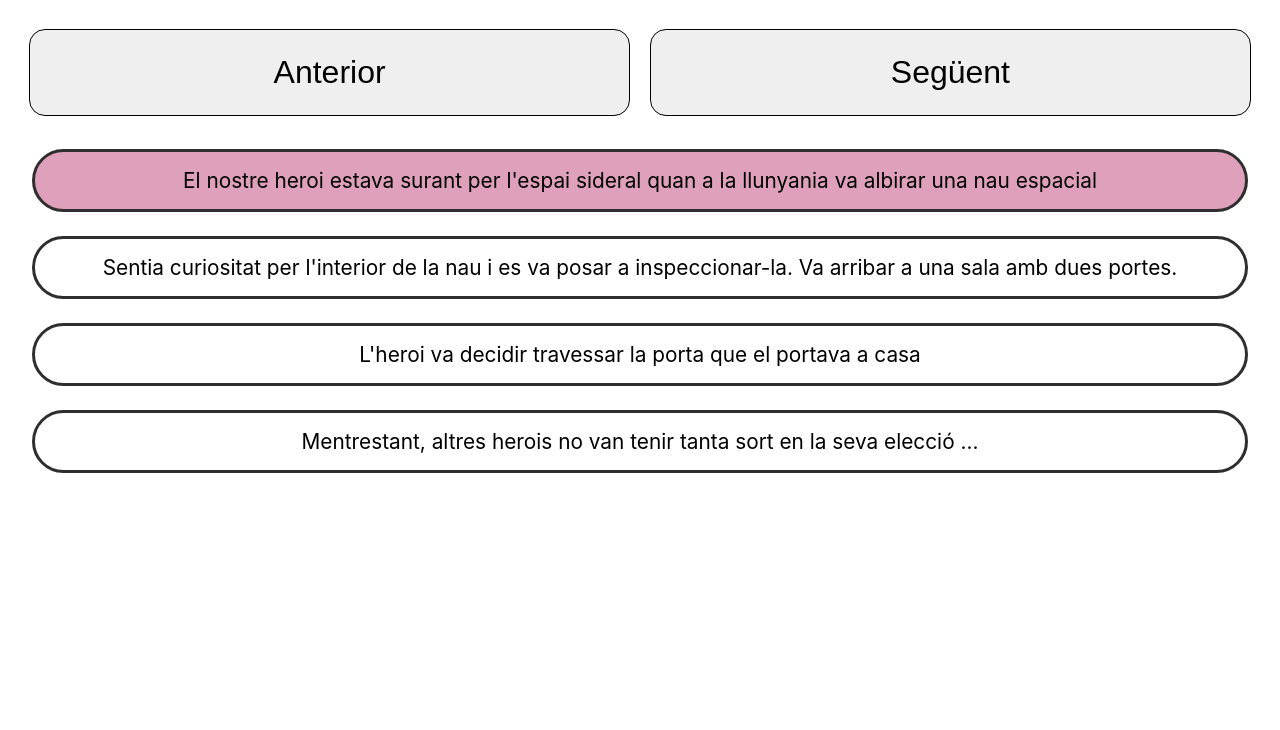
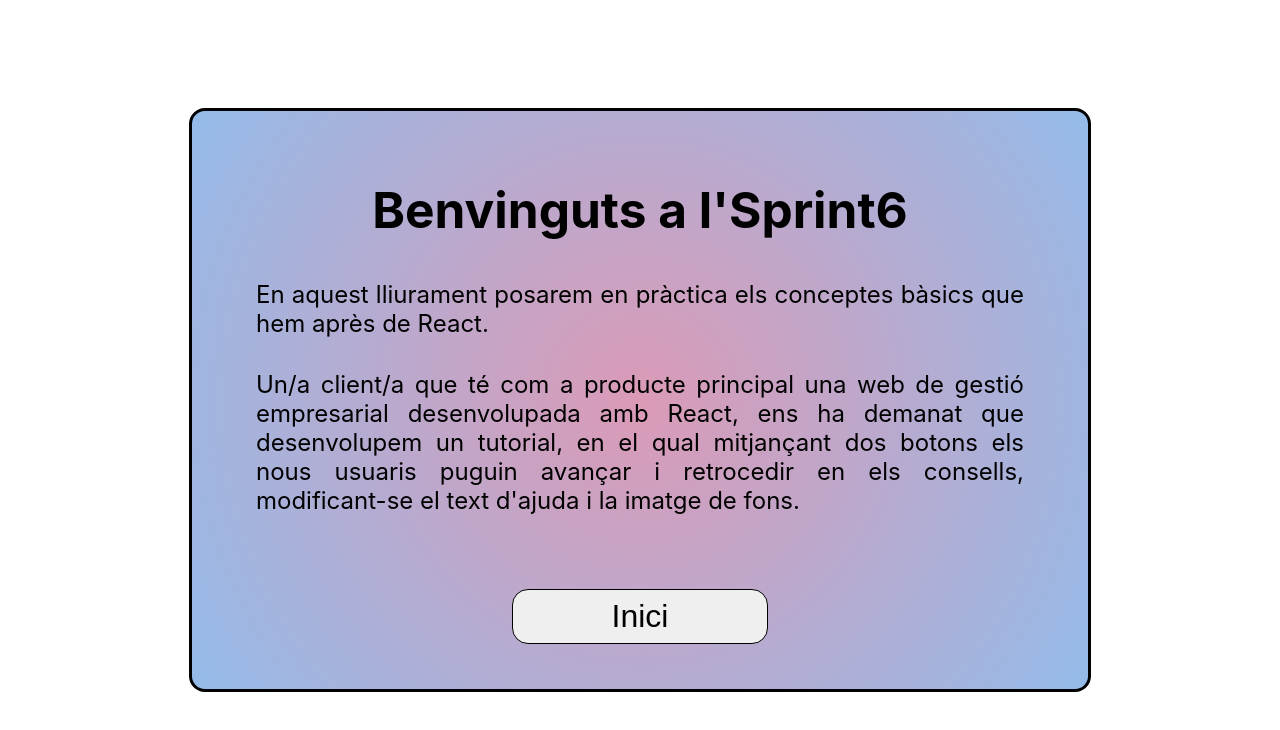
Before and after one commit to abrmoralesm/sprint6, a React (Create React App) app: page / in a window 1280 px wide. Shown: the top 730 px of the page. Built offline with nearby package versions, Linux system fonts and the light colour scheme.

Commit message:
Exercici 5
Mostrar a l'usuari/ària una pantalla inicial de benvinguda, que contingui la descripció del projecte i un botó de començar

```diff
--- a/src/App.js
+++ b/src/App.js
@@ -1,32 +1,33 @@
-import { Escena } from './components/escena/Escena';
-import { text } from './fakeApi/text';
-import { Botons } from './components/botons/Botons';
-import {useState} from 'react';
+import { Escena } from "./components/escena/Escena";
+import { text } from "./fakeApi/text";
+import { Botons } from "./components/botons/Botons";
+import { useState } from "react";
+import { Benvinguda } from "./components/benvinguda/Benvinguda";
 
 function App() {
+  const [inici, setInici] = useState(true);
+  const start = () => setInici(false);
 
-
-   const [textActive, setTextActive] = useState(1);
+  const [textActive, setTextActive] = useState(1);
   const increment = () =>
-    textActive !== text.length &&
-    setTextActive ((textActive) => textActive + 1);
+    textActive !== text.length && setTextActive((textActive) => textActive + 1);
   const decrement = () =>
     textActive !== 1 && setTextActive((textActive) => textActive - 1);
 
   return (
-    <div className='App'>
-
-    <Botons increment={increment} decrement={decrement} />
-      {text.map((element) => (
-        <Escena
-          key={element.id}
-          text={element.text}
-          isActive={element.id === textActive}
-        />
-      ))}
+    <div>
+      {inici ? (
+        <>
+          <Benvinguda start={start} />
+        </>
+      ) : (
+        <>
+          <Botons increment={increment} decrement={decrement} />
+          <Escena text={text} textActive={textActive} />
+        </>
+      )}
     </div>
   );
 }
 
-
 export default App;
--- /dev/null
+++ b/src/components/benvinguda/Benvinguda.js
@@ -0,0 +1,27 @@
+import React from "react";
+import { Container, ContainerText, BotonStart } from "./styled";
+
+export const Benvinguda = ({ start }) => {
+  return (
+    <>
+      <Container>
+        <ContainerText>
+          <h1>Benvinguts a l'Sprint6</h1>
+          <p>
+            En aquest lliurament posarem en pràctica els conceptes bàsics que
+            hem après de React.
+          </p>
+          <p>
+            Un/a client/a que té com a producte principal una web de gestió
+            empresarial desenvolupada amb React, ens ha demanat que desenvolupem
+            un tutorial, en el qual mitjançant dos botons els nous usuaris
+            puguin avançar i retrocedir en els consells, modificant-se el text
+            d'ajuda i la imatge de fons.
+          </p>
+        </ContainerText>
+
+        <BotonStart onClick={start}>Inici</BotonStart>
+      </Container>
+    </>
+  );
+};
--- /dev/null
+++ b/src/components/benvinguda/styled.js
@@ -0,0 +1,43 @@
+import styled from "styled-components";
+import { SingleBotons } from "../botons/Styled";
+
+export const Container = styled.div`
+  position: absolute;
+  top: 50%;
+  left: 50%;
+  transform: translate(-50%, -50%);
+  padding: 4rem;
+  display: flex;
+  flex-direction: column;
+  align-items: center;
+  justify-content: center;
+  gap: 2rem;
+  width: 60vw;
+  height: 450px;
+  border: 0.2rem solid #000;
+  border-radius: 1rem;
+  background: #eeaeca;
+  background: radial-gradient(
+    circle,
+    #db9ab6 0%,
+    #94bbe9 100%
+  );
+`;
+
+export const ContainerText = styled.div`
+  text-align: center;
+  & h1 {
+    margin-bottom: 2.5rem;
+    font-size: 3.1rem;
+  }
+  & p {
+    margin: 2rem 0;
+    font-size: 1.5rem;
+    text-align: justify;
+  }
+`;
+
+export const BotonStart = styled(SingleBotons)`
+  width: 20vw;
+  padding: 0.5rem;
+`;
--- a/src/components/botons/Botons.js
+++ b/src/components/botons/Botons.js
@@ -1,13 +1,9 @@
 import React from "react";
-import { BlockBotons, SingleBotons} from  './Styled';
+import { BlockBotons, SingleBotons } from "./Styled";
 
 export const Botons = ({ increment, decrement }) => (
   <BlockBotons className="botons">
-    <SingleBotons className="boto" onClick={decrement}>
-      Anterior
-    </SingleBotons>
-    <SingleBotons className="boto" onClick={increment}>
-      Següent
-    </SingleBotons>
+    <SingleBotons onClick={decrement}>Anterior</SingleBotons>
+    <SingleBotons onClick={increment}>Següent</SingleBotons>
   </BlockBotons>
 );
--- a/src/components/escena/Escena.js
+++ b/src/components/escena/Escena.js
@@ -1,6 +1,14 @@
 import React from "react";
-import { EscenaStyled } from "./Styled";
+import { Escenas, EscenaStyled } from "./Styled";
 
-export const Escena = ({ isActive, text}) => (
-  <EscenaStyled className={`"text" ${isActive ? "backActive" : ""}`}>{text}</EscenaStyled>
+export const Escena = ({ textActive, text }) => (
+  <Escenas className="escenes">
+    {text.map((element) => (
+      <EscenaStyled
+        key={element.id}
+        className={`"text" ${textActive === element.id ? "backActive" : ""}`}>
+        {element.text}
+      </EscenaStyled>
+    ))}
+  </Escenas>
 );
--- a/src/components/escena/Styled.js
+++ b/src/components/escena/Styled.js
@@ -1,5 +1,9 @@
 import styled from "styled-components";
 
+export const Escenas = styled.div`
+display:flex;
+flex-direction: column;
+`;
 export const EscenaStyled = styled.div`
   margin: 1.5rem 2rem;
   padding: 1rem;
```
